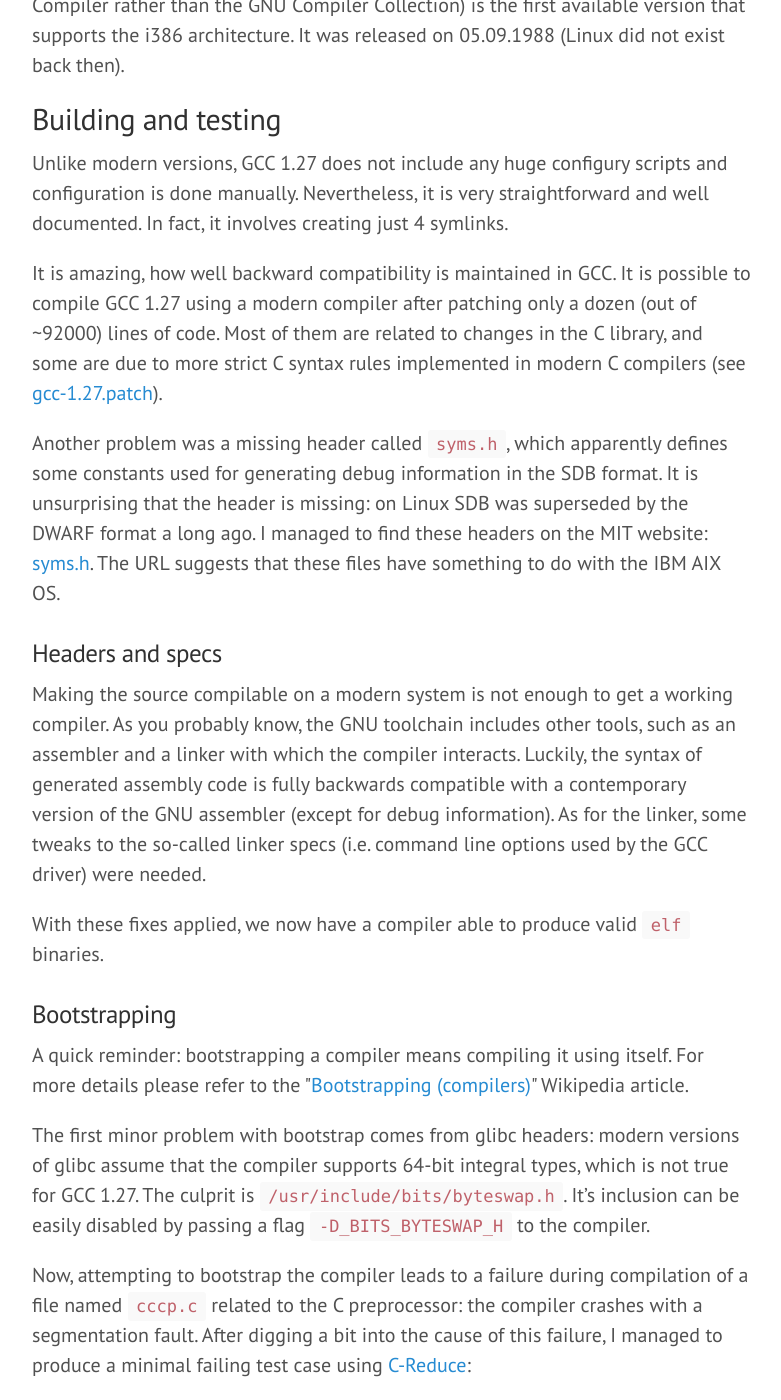
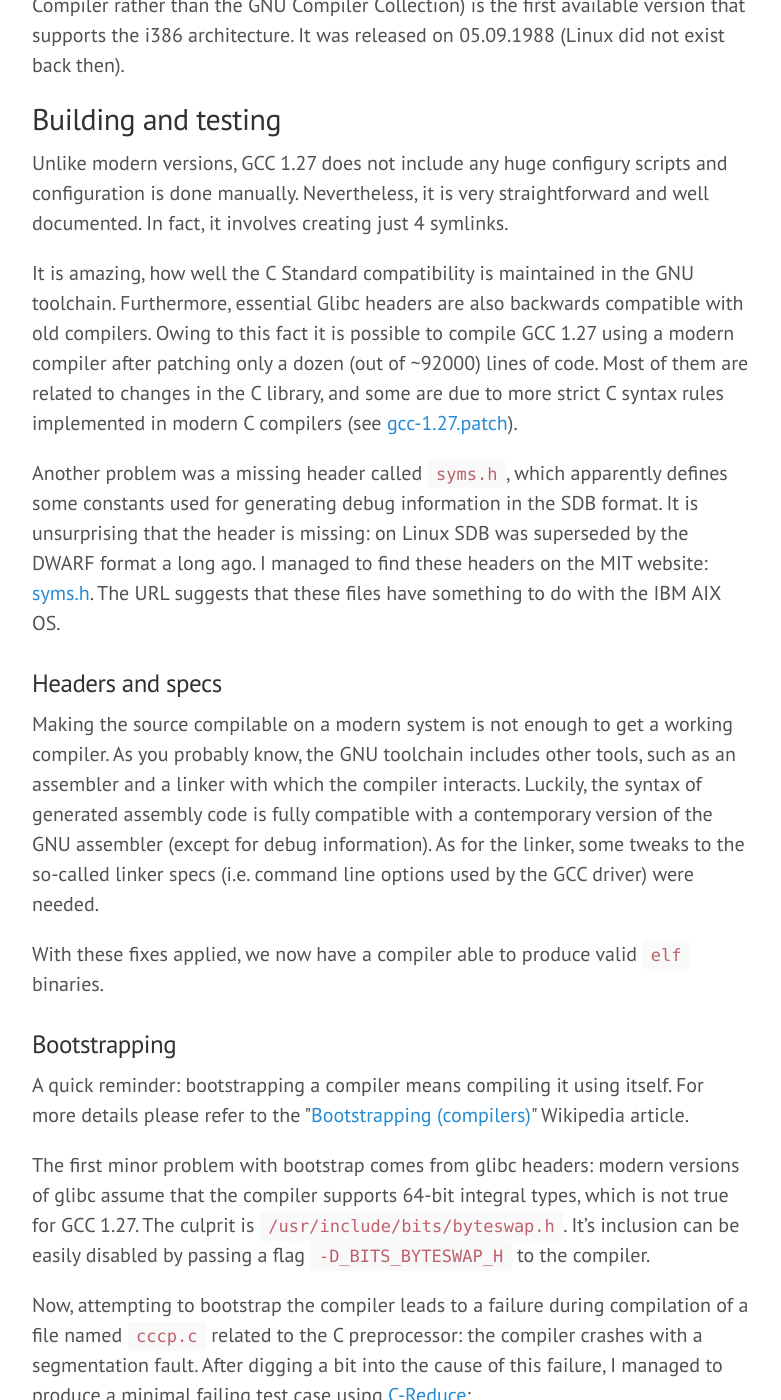
Before and after one commit to miyuki-chan/miyuki-chan.github.io, a Jekyll site: the page built from _posts/2017-10-04-gcc-archaeology-1.md, in a window 1280 px wide and 1400 px high, scrolled down 827 px. Shown: the whole window, without its empty margins (248-1029 px from the left). Built offline with Jekyll 4.4.1, drawn with Linux system fonts in a browser that asks for light colours; comment, search, counter and statistics services are not loaded; some of the changed text lies outside the part shown.

Commit message:
Try to avoid confusion with terms forward/backward compatibility

```diff
--- a/_posts/2017-10-04-gcc-archaeology-1.md
+++ b/_posts/2017-10-04-gcc-archaeology-1.md
@@ -41,11 +41,14 @@ Unlike modern versions, GCC 1.27 does not include any huge configury scripts
 and configuration is done manually. Nevertheless, it is very straightforward and
 well documented. In fact, it involves creating just 4 symlinks.
 
-It is amazing, how well backward compatibility is maintained in GCC. It
-is possible to compile GCC 1.27 using a modern compiler after patching only
-a dozen (out of ~92000) lines of code. Most of them are related to changes
-in the C library, and some are due to more strict C syntax rules implemented in
-modern C compilers (see [gcc-1.27.patch](https://gist.github.com/miyuki/9eab2c6a43e23c95183eb39e1f5e6833)).
+It is amazing, how well the C Standard compatibility is maintained in the
+GNU toolchain. Furthermore, essential Glibc headers are also
+backwards compatible with old compilers. Owing to this fact it is possible
+to compile GCC 1.27 using a modern compiler after patching only a dozen
+(out of ~92000) lines of code. Most of them are related to changes in the
+C library, and some are due to more strict C syntax rules implemented in
+modern C compilers
+(see [gcc-1.27.patch](https://gist.github.com/miyuki/9eab2c6a43e23c95183eb39e1f5e6833)).
 
 Another problem was a missing header called `syms.h`, which apparently defines
 some constants used for generating debug information in the SDB format. It
@@ -107,6 +110,7 @@ Moreover, I managed to perform bootstrap comparison, i.e. to build:
 - stage 1 compiler, i.e. GCC 1.27 compiled by the host compiler (GCC 4.9.2)
 - stage 2 compiler, i.e. GCC 1.27 compiled by the stage 1 compiler
 - stage 3 compiler, i.e. GCC 1.27 compiled by the stage 2 compiler
+
 As I expected stage 2 and stage 3 were identical.
 
 ### Playing around
@@ -120,7 +124,7 @@ For example, I used a
 that produces an ASCII image of the Mandelbrot set (unfortunately, I failed to
 find out who the author of this code is).
 
-Here is the code, formatted for better readability.
+Here is the code, formatted for better readability:
 
 {% highlight C %}
 main (n)
```
Also changed, not shown: other parts of _posts/2017-10-04-gcc-archaeology-1.md (+2 -2 lines).
